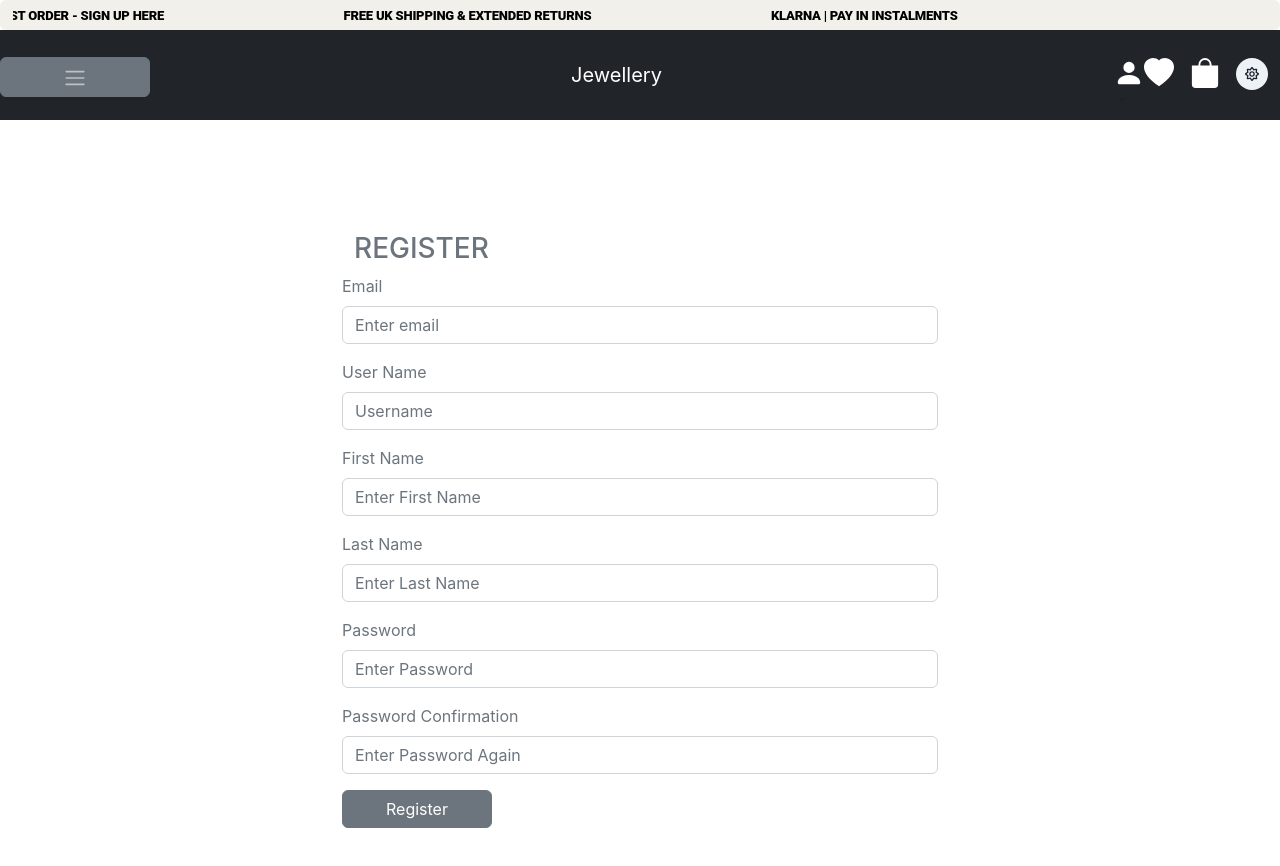
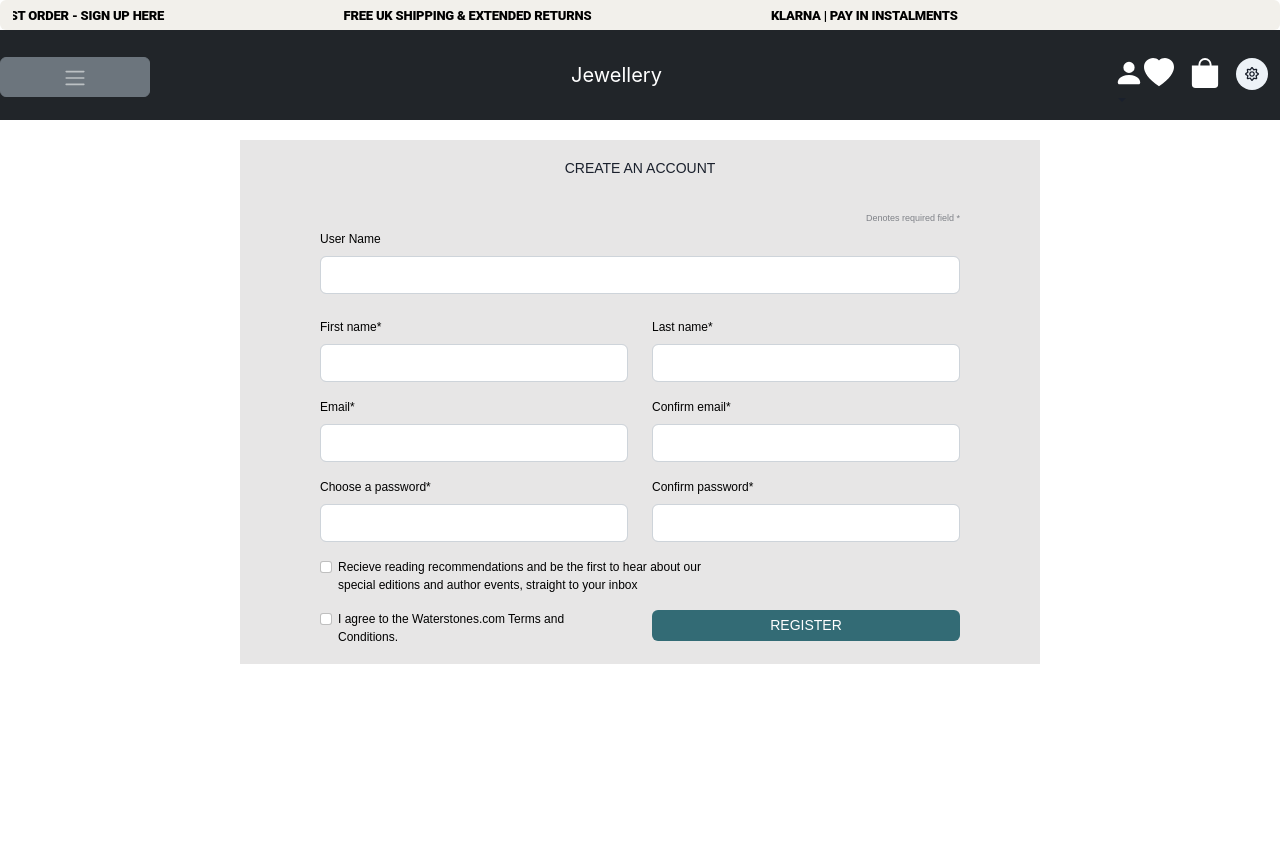
Before and after one commit to liuyuanmeng/djangoProject, a React (Create React App) app in the folder client/: page /register in a window 1280 px wide. Shown: the top 866 px of the page. After the commit the page ends 800 px from the top, so only its background shows below. Built offline with nearby package versions, Linux system fonts and the light colour scheme.

Commit message:
Form added

```diff
--- a/client/src/App.js
+++ b/client/src/App.js
@@ -7,6 +7,7 @@ import Home from './components/jewelleries/Home'
 import Category from './components/jewelleries/Categories'
 import JewelleryShow from './components/jewelleries/JewelleryShow'
 import Register from './components/auth/Register'
+import Login from './components/auth/Login'
 import NotFound from './components/common/NotFound'
 
 const App = () => {
@@ -18,6 +19,7 @@ const App = () => {
         <Route path="/jewelleries/:id" element={<JewelleryShow />} />
         <Route path="/categories" element={<Category />} />
         <Route path="/register" element={<Register />} />
+        <Route path="/login" element={<Login />} />
         <Route path="*" element={<NotFound />} />
 
       </Routes>
--- a/client/src/components/auth/Login.js
+++ b/client/src/components/auth/Login.js
@@ -0,0 +1,83 @@
+import React, { useState } from 'react'
+import axios from 'axios'
+import { useNavigate } from 'react-router-dom'
+
+// Bootstrap components
+import Container from 'react-bootstrap/Container'
+import Row from 'react-bootstrap/Row'
+import Col from 'react-bootstrap/Col'
+import Form from 'react-bootstrap/Form'
+import Button from 'react-bootstrap/esm/Button'
+const Login = () => {
+  // Navigate to user's account
+  const navigate = useNavigate()
+
+  const [formData, setFormData] = useState({
+
+    email: '',
+    password: '',
+
+  })
+  const [errors, setErrors] = useState(false)
+
+  // ? Save to local storage
+  const setTokenToLocalStorage = (token) => {
+    window.localStorage.setItem('daisy-shop', token)
+  }
+
+  // ? Submit request
+  const handleSubmit = async (e) => {
+    e.preventDefault()
+    try {
+      const { data } = await axios.post('/api/auth/login/', formData)
+      setTokenToLocalStorage(data.token)
+      navigate('/account')
+    } catch (err) {
+      console.log(err)
+      setErrors(true)
+    }
+  }
+
+  // ? Handle change
+  const handleChange = (e) => {
+    setFormData({ ...formData, [e.target.name]: e.target.value })
+    setErrors(false)
+  }
+
+  return (
+    <section className='section-login'>
+      <Form className='auth-login' onSubmit={handleSubmit}>
+        <Row className="mb-3 form-label">
+          <Row>
+            <h3 className='login-heading'>LOGIN</h3>
+          </Row>
+          <Row>
+            <p className='login-paragraph'>Haven&apos;t signed up for an account yet? Simply <a href="/register">Register</a> and we can get you up and started!</p>
+          </Row>
+          <Row>
+            <p className='login-paragraph-2'>Denotes required field *</p>
+          </Row>
+          <Form.Group as={Col}>
+            <Form.Label>Email*</Form.Label>
+            <Form.Control type="email" name='email' value={formData.email} onChange={handleChange} />
+          </Form.Group>
+          <Form.Group as={Col}>
+            <Form.Label>Password*</Form.Label>
+            <Form.Control type="password" name='password' value={formData.password} onChange={handleChange} />
+            {errors && <p className='text-danger'>{errors}</p>}
+          </Form.Group>
+          <Form.Group>
+            <Button className='button-login' type="submit">
+              Login
+            </Button>
+          </Form.Group>
+        </Row>
+      </Form>
+    </section>
+  )
+
+
+
+
+}
+export default Login
--- a/client/src/components/auth/Register.js
+++ b/client/src/components/auth/Register.js
@@ -13,7 +13,7 @@ import { useState } from 'react'
 const Register = () => {
   const navigate = useNavigate()
 
-  const [ formData, setFormData ] = useState({
+  const [formData, setFormData] = useState({
     email: '',
     username: '',
     first_name: '',
@@ -21,7 +21,7 @@ const Register = () => {
     password: '',
     password_confirmation: '',
   })
-  const [ errors, setErrors ] = useState({})
+  const [errors, setErrors] = useState({})
   const handleChange = (e) => {
     setFormData({ ...FormData, [e.target.name]: e.target.value })
     setErrors({ ...errors, [e.target.name]: '' })
@@ -41,67 +41,81 @@ const Register = () => {
   return (
 
 
-    <Container fluid className='mt-5 '>
-      <div className='masthead  d-flex justify-content-center'>
-        {/* // <div className=" color-overlay d-flex justify-content-center align-items-center "> */}
-
-
-        <Form className='rounded p-4 p-sm-3 text-secondary w-50 mt-5 color-overlay ' onSubmit={handleSubmit}>
-          <Form.Group className='mb-3'>
-            <Row className="mb-3 form-label">
+    <section className='section-register'>
+      {/* Heading */}
+      <Form className='auth-register' onSubmit={handleSubmit}>
         <Row>
-                <h3 className='login-heading'>REGISTER</h3>
+          <h3 className='create-account'>CREATE AN ACCOUNT</h3>
         </Row>
 
-              <Form.Group className='mb-3'>
-
-                <Form.Label>Email</Form.Label>
-                <Form.Control type="email" name='email' placeholder="Enter email" value={formData.email} onChange={handleChange} />
-              </Form.Group>
-
+        <Row>
+          <p className='create-account-paragraph-2'>Denotes required field *</p>
+        </Row>
+        {/* Title */}
+        <Row className='form-label'>
           <Form.Group className='mb-3'>
 
             <Form.Label>User Name</Form.Label>
-                <Form.Control type="username" name='username' placeholder="Username" value={formData.username} onChange={handleChange} />
-              </Form.Group>
-
-              <Form.Group className='mb-3'>
-
-                <Form.Label>First Name</Form.Label>
-                <Form.Control type="firstname" name='first_name' placeholder="Enter First Name" value={formData.first_name} onChange={handleChange} />
-              </Form.Group>
-
-              <Form.Group className='mb-3'>
-
-                <Form.Label>Last Name</Form.Label>
-                <Form.Control type="lastname" name='last_name' placeholder="Enter Last Name" value={formData.last_name} onChange={handleChange} />
-              </Form.Group>
-
-              <Form.Group className='mb-3'>
-
-                <Form.Label>Password</Form.Label>
-                <Form.Control type="password" name='password' placeholder="Enter Password" value={formData.password} onChange={handleChange} />
-              </Form.Group>
-
-              <Form.Group className='mb-3'>
-
-                <Form.Label>Password Confirmation</Form.Label>
-                <Form.Control type="password_Confirmationv" name='password_confirmation' placeholder="Enter Password Again" value={formData.password_confirmation} onChange={handleChange} />
-              </Form.Group>
-
-              <Form.Group className='mb-3'>
-                <Button className='button-register btn btn-secondary' type="submit">
-                  Register
-                </Button>
+            <Form.Control type="username" name='username'  value={formData.username} onChange={handleChange} />
           </Form.Group>
 
         </Row>
+        {/* Name */}
+        <Row className="mb-3 form-label">
+          <Form.Group as={Col}>
+            <Form.Label>First name*</Form.Label>
+            <Form.Control type="text" name='firstName' value={formData.firstName} onChange={handleChange} />
+            {errors.firstName && <p className='text-danger'>{errors.firstName}</p>}
           </Form.Group>
+          <Form.Group as={Col}>
+            <Form.Label>Last name*</Form.Label>
+            <Form.Control type="text" name='lastName' value={formData.lastName} onChange={handleChange} />
+            {errors.lastName && <p className='text-danger'>{errors.lastName}</p>}
+          </Form.Group>
+        </Row>
+        {/* Email */}
+        <Row className="mb-3 form-label">
+          <Form.Group as={Col} controlId="formGridEmail">
+            <Form.Label>Email*</Form.Label>
+            <Form.Control type="email" name='email' value={formData.email} onChange={handleChange} />
+            {errors.email && <p className='text-danger'>{errors.email}</p>}
+          </Form.Group>
+          <Form.Group as={Col}>
+            <Form.Label>Confirm email*</Form.Label>
+            <Form.Control type="email" name='confirmEmail' value={formData.confirmEmail} onChange={handleChange} />
+            {errors.confirmEmail && <p className='text-danger'>{errors.confirmEmail}</p>}
+          </Form.Group>
+        </Row>
+        {/* Password */}
+        <Row className="mb-3 form-label">
+          <Form.Group as={Col}>
+            <Form.Label>Choose a password*</Form.Label>
+            <Form.Control type="password" name='password' value={formData.password} onChange={handleChange} />
+            {errors.password && <p className='text-danger'>{errors.password}</p>}
+          </Form.Group>
+          <Form.Group as={Col} controlId="formGridPassword">
+            <Form.Label>Confirm password*</Form.Label>
+            <Form.Control type="password" name='passwordConfirmation' value={formData.passwordConfirmation} onChange={handleChange} />
+            {errors.passwordConfirmation && <p className='text-danger'>{errors.passwordConfirmation}</p>}
+          </Form.Group>
+        </Row>
+        {/* Checkboxes and register button */}
+        <Form.Group className="mb-3 form-label" id="formGridCheckbox">
+          <Form.Check className='checkbox' type="checkbox" label="Recieve reading recommendations and be the first to hear about our special editions and author events, straight to your inbox" />
+        </Form.Group>
+        <Row>
+          <Form.Group as={Col} className="mb-3 form-label" id="formGridCheckbox">
+            <Form.Check className='checkbox2' type="checkbox" label="I agree to the Waterstones.com Terms and Conditions." />
+          </Form.Group>
+          <Form.Group as={Col}>
+            <Button className='button-register' type="submit">
+              REGISTER
+            </Button>
+          </Form.Group>
+        </Row>
       </Form>
-
-
-      </div>
-    </Container>
+    </section>
+  )
 
 
 
@@ -110,7 +124,7 @@ const Register = () => {
 
 
 
-  )
+
 
 
 }
--- a/client/src/components/common/PageNavbar.js
+++ b/client/src/components/common/PageNavbar.js
@@ -49,9 +49,9 @@ const PageNavbar = () => {
       <div className='alert bg-yellow'>
         <div className='message animate'>
           <ul style={{ animation: '90s linear 0s infinite normal none running banner-scroll' }}>
-            <li className="text msg-0">GET 10% OFF YOUR FIRST ORDER - SIGN UP HERE</li>
-            <li className="text msg-1">FREE UK SHIPPING & EXTENDED RETURNS</li>
-            <li className="text msg-2">KLARNA | PAY IN INSTALMENTS</li>
+            <li className="text msg-0  ">GET 10% OFF YOUR FIRST ORDER - SIGN UP HERE</li>
+            <li className="text msg-1  ">FREE UK SHIPPING & EXTENDED RETURNS</li>
+            <li className="text msg-2  ">KLARNA | PAY IN INSTALMENTS</li>
           </ul>
         </div>
       </div>
--- /dev/null
+++ b/client/src/styles/auth.scss
@@ -0,0 +1,128 @@
+.section-register {
+  max-width: 800px;
+  margin: 20px auto;
+  display: flex;
+  flex-direction: column;
+  align-items: center;
+  background-color: #e7e6e6;
+  .auth-register {
+    width: 640px;
+    a {
+      color: black
+    }
+    a:hover {
+      text-decoration: none;
+    }
+    .create-account {
+      margin: 20px 0;
+      font-size: 14px;
+      font-weight: 200;
+      text-align: center;
+      font-family: 'Source Sans Pro', Arial, sans-serif;
+    }
+    .create-account-paragraph {
+      margin: 0 auto;
+      font-size: 12px;
+      font-weight: 200;
+      text-align: center;
+      max-width: 570px;
+      font-family: 'Source Sans Pro', Arial, sans-serif;
+      .inline-plus {
+        font-family: 'smooch';
+        font-size: 1.4em;
+        color: #80c078;
+      }
+    }
+    .create-account-paragraph-2 {
+      display: flex;
+      justify-content: right;
+      text-align: right;
+      font-size: xx-small;
+      opacity: 0.5;
+      margin: 15px 0 5px 0;
+      font-family: 'Source Sans Pro', Arial, sans-serif;
+    }
+    .form-label {
+      font-family: 'Source Sans Pro', Arial, sans-serif;
+      font-size: 12px;
+      font-weight: 300;
+      color: black;
+      .checkbox {
+        max-width: 400px;
+      }
+      .checkbox2 {
+        width: 250px;
+      }
+    }
+    .button-register {
+      font-family: 'Source Sans Pro', Arial, sans-serif;
+      width: inherit;
+      background: #336b75;
+      border: none;
+      font-size: 14px;
+      padding: 5px 0;
+    }
+    .trigger {
+      font-family: 'Source Sans Pro',sans-serif;
+      font-size: 12px;
+      padding: 10px;
+    }
+  }
+}
+
+.section-login {
+  max-width: 800px;
+  padding: 10px;
+  margin: 20px auto;
+  display: flex;
+  justify-content: center;
+  background-color: #e7e6e6;
+  .auth-login {
+    width: 640px;
+    a {
+      color: black
+    }
+    a:hover {
+      text-decoration: none;
+    }
+    .form-label {
+      font-family: 'Source Sans Pro', Arial, sans-serif;
+      font-size: 12px;
+      font-weight: 300;
+      color: black;
+      .login-heading {
+        margin: 20px 0;
+        font-size: 14px;
+        font-weight: 200;
+        text-align: center;
+        font-family: 'Source Sans Pro', Arial, sans-serif;
+      }
+      .login-paragraph {
+        margin: 0 auto;
+        font-size: 12px;
+        font-weight: 200;
+        text-align: center;
+        max-width: 570px;
+        font-family: 'Source Sans Pro', Arial, sans-serif;
+      }
+      .login-paragraph-2 {
+        display: flex;
+        justify-content: right;
+        text-align: right;
+        font-size: xx-small;
+        opacity: 0.5;
+        margin: 15px 0 5px 0;
+        font-family: 'Source Sans Pro', Arial, sans-serif;
+      }
+    }
+    .button-login {
+      font-family: 'Source Sans Pro', Arial, sans-serif;
+      width: inherit;
+      background: #336b75;
+      border: none;
+      font-size: 14px;
+      padding: 5px 0;
+      margin-top: 26px;
+    }
+  }
+}
--- a/client/src/styles/main.scss
+++ b/client/src/styles/main.scss
@@ -3,3 +3,4 @@
 @import'./variables.scss';
 @import'./pagenavbar.scss';
 @import'./notfound.scss';
+@import'./auth.scss';
--- a/client/src/styles/pagenavbar.scss
+++ b/client/src/styles/pagenavbar.scss
@@ -32,6 +32,7 @@
   letter-spacing: -.2px;
   line-height: 22px;
   text-transform: uppercase;
+
 }
 
 .alert  {
@@ -53,6 +54,7 @@
 
 .text {
   margin: 0 auto;
+
 }
 
 @keyframes banner-scroll {
```
Also changed, not shown: client/src/styles/login.scss (added, +29 -0 lines). Lines whose indentation alone changed are shown as unchanged.
